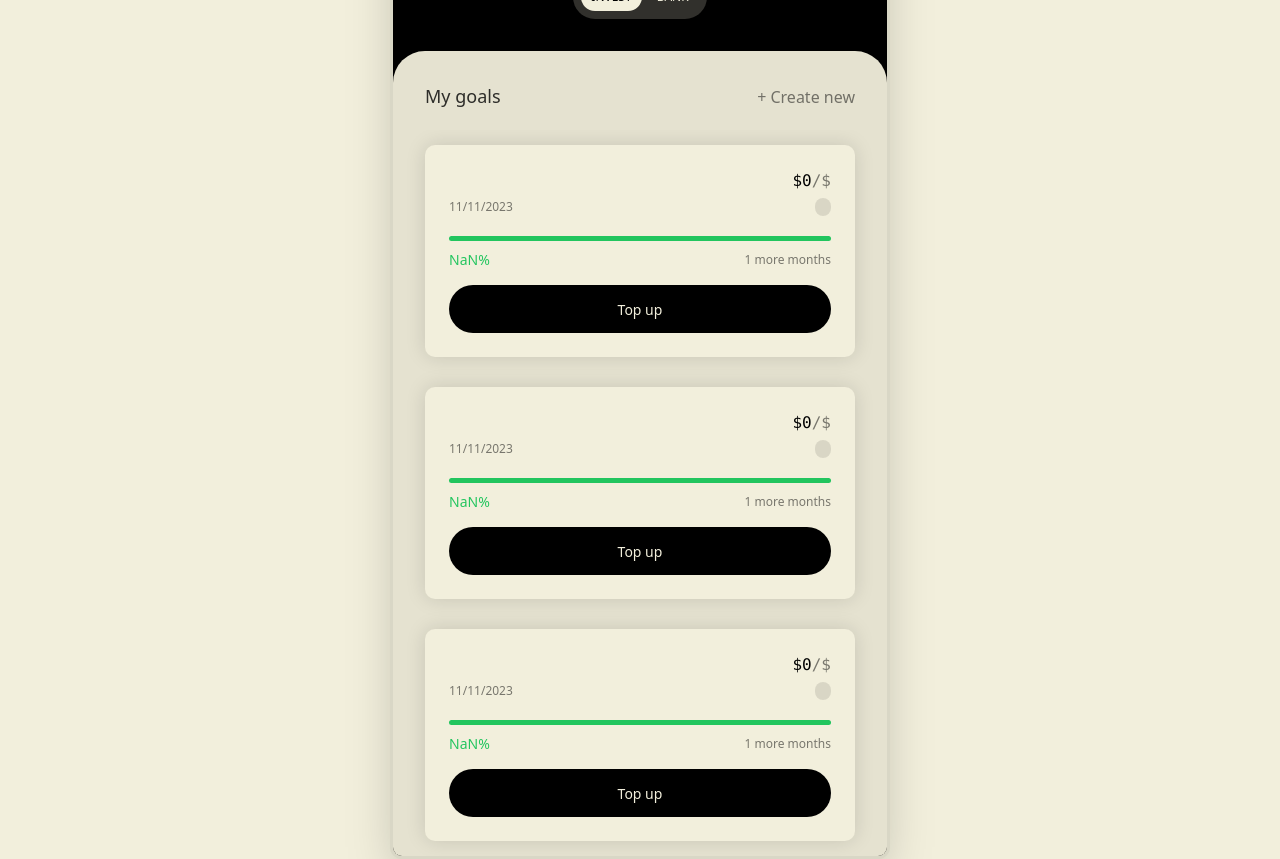
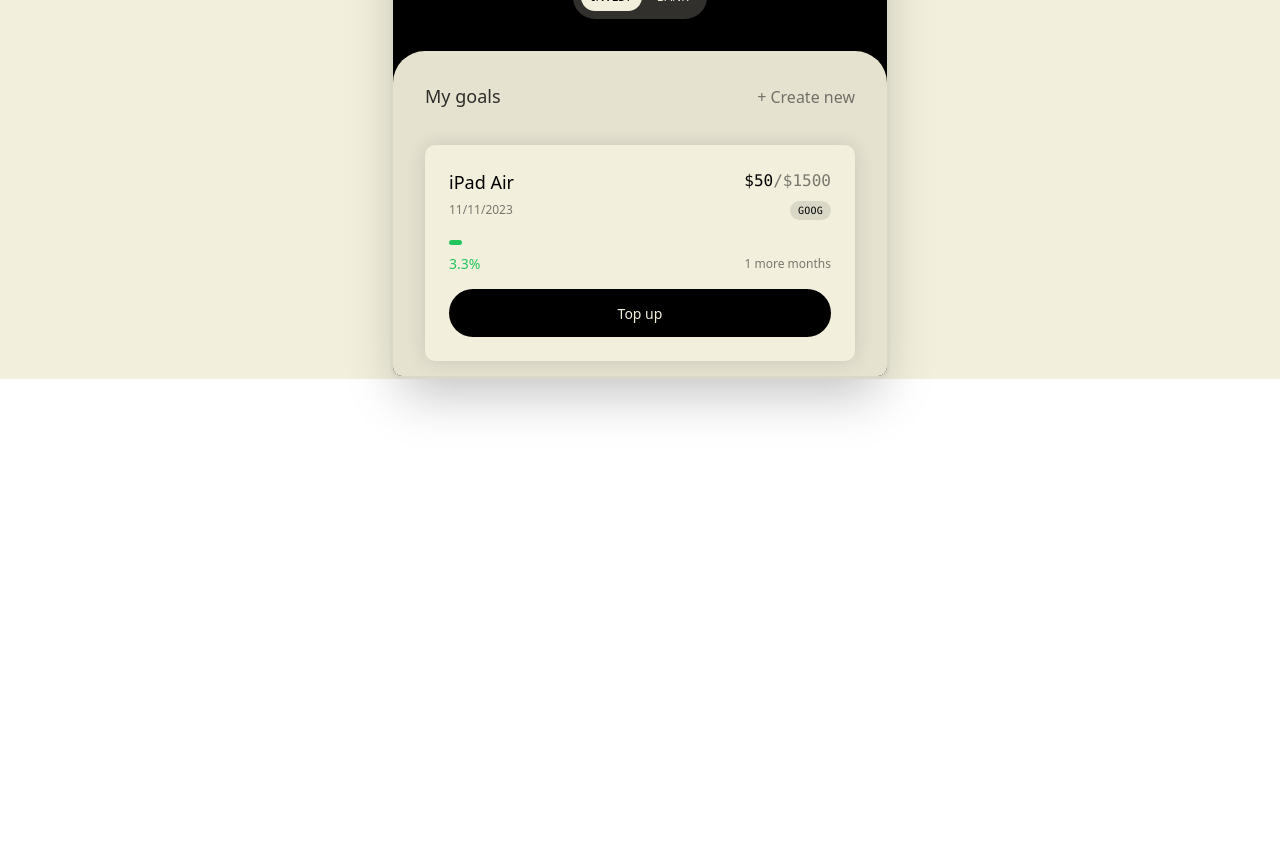
Before and after one commit to abielzulio/upvest, a Next.js app: page / in a window 1280 px wide. Shown: the part 240-1099 px from the top of the page. After the commit the page ends 800 px from the top, so only its background shows below. Built offline with nearby package versions, Linux system fonts and the light colour scheme.

Commit message:
fix: dummy index

```diff
--- a/pages/index.tsx
+++ b/pages/index.tsx
@@ -2,7 +2,7 @@
 import UserContext from "context/user"
 import Link from "next/link"
 import { useRouter } from "next/router"
-import { useContext, useEffect, useState } from "react"
+import { useContext, useState } from "react"
 import { DispatchSetState } from "type"
 
 type BalanceType = "Invest" | "Bank"
@@ -56,7 +56,9 @@
           {balanceType === "Invest" ? (
             <>
               <span className="text-[32px] opacity-50 mt-[15px]">$</span>
-              {Number(goalData.initial ?? 0).toLocaleString()}
+              {goalData.initial
+                ? Number(goalData.initial ?? 0).toLocaleString()
+                : 50}
             </>
           ) : (
             <>
@@ -90,15 +92,15 @@
             </button>
           </Link>
         </div>
-        <div className="flex flex-col px-[32px] overflow-scroll h-full">
-          {goalData && (
+        <div className="flex flex-col px-[32px] overflow-x-hidden overflow-y-scroll h-full">
+          {goalData.name ? (
             <div className="w-full flex flex-col gap-[5px] bg-white p-[24px] my-[15px] rounded-[10px] shadow-[0px_0px_20px_rgba(0,0,0,0.13)]">
               <div className="flex justify-between">
                 <p className="text-[18px] font-medium flex items-center gap-[10px]">
                   {goalData.name}
                 </p>
                 <p className="font-mono">
-                  $0
+                  ${goalData.initial}
                   <span className="opacity-50">
                     /${goalData.price?.toLocaleString()}
                   </span>
@@ -139,45 +141,33 @@
                 Top up
               </button>
             </div>
-          )}
-          {goalData && (
+          ) : (
             <div className="w-full flex flex-col gap-[5px] bg-white p-[24px] my-[15px] rounded-[10px] shadow-[0px_0px_20px_rgba(0,0,0,0.13)]">
               <div className="flex justify-between">
                 <p className="text-[18px] font-medium flex items-center gap-[10px]">
-                  {goalData.name}
+                  iPad Air
                 </p>
                 <p className="font-mono">
-                  $0
-                  <span className="opacity-50">
-                    /${goalData.price?.toLocaleString()}
-                  </span>
+                  $50
+                  <span className="opacity-50">/$1500</span>
                 </p>
               </div>
               <div className="flex justify-between">
                 <p className="text-[12px] opacity-50">11/11/2023</p>
                 <p className="text-[10px] bg-black/10 px-[8px] py-[2px] rounded-full font-mono font-medium tracking-wide">
-                  {goalData.stock}
+                  GOOG
                 </p>
               </div>
               <div className="flex flex-col gap-[8px] mt-[15px] my-[10px]">
                 <span
                   className="h-[5px] bg-green-500 rounded-full"
                   style={{
-                    width: `${
-                      ((Number(goalData.initial) ?? 1) /
-                        (Number(goalData.price) ?? 100)) *
-                      100
-                    }%`,
+                    width: `${(50 / 1500) * 100}%`,
                   }}
                 />
                 <div className="flex justify-between items-center">
                   <p className="text-green-500 text-[14px]">
-                    {(
-                      ((Number(goalData.initial) ?? 1) /
-                        (Number(goalData.price) ?? 100)) *
-                      100
-                    ).toFixed(1)}
-                    %
+                    {((50 / 1500) * 100).toFixed(1)}%
                   </p>
                   <p className="text-black opacity-50 font-medium text-[12px]">
                     1 more months
@@ -189,83 +179,6 @@
               </button>
             </div>
           )}
-          {goalData && (
-            <div className="w-full flex flex-col gap-[5px] bg-white p-[24px] my-[15px] rounded-[10px] shadow-[0px_0px_20px_rgba(0,0,0,0.13)]">
-              <div className="flex justify-between">
-                <p className="text-[18px] font-medium flex items-center gap-[10px]">
-                  {goalData.name}
-                </p>
-                <p className="font-mono">
-                  $0
-                  <span className="opacity-50">
-                    /${goalData.price?.toLocaleString()}
-                  </span>
-                </p>
-              </div>
-              <div className="flex justify-between">
-                <p className="text-[12px] opacity-50">11/11/2023</p>
-                <p className="text-[10px] bg-black/10 px-[8px] py-[2px] rounded-full font-mono font-medium tracking-wide">
-                  {goalData.stock}
-                </p>
-              </div>
-              <div className="flex flex-col gap-[8px] mt-[15px] my-[10px]">
-                <span
-                  className="h-[5px] bg-green-500 rounded-full"
-                  style={{
-                    width: `${
-                      ((Number(goalData.initial) ?? 1) /
-                        (Number(goalData.price) ?? 100)) *
-                      100
-                    }%`,
-                  }}
-                />
-                <div className="flex justify-between items-center">
-                  <p className="text-green-500 text-[14px]">
-                    {(
-                      ((Number(goalData.initial) ?? 1) /
-                        (Number(goalData.price) ?? 100)) *
-                      100
-                    ).toFixed(1)}
-                    %
-                  </p>
-                  <p className="text-black opacity-50 font-medium text-[12px]">
-                    1 more months
-                  </p>
-                </div>
-              </div>
-              <button className="bg-black hover:bg-opacity-80 transition font-medium text-[14px] h-[48px] text-white rounded-full">
-                Top up
-              </button>
-            </div>
-          )}
-          {/*           <div className="w-full flex flex-col gap-[5px] bg-white p-[24px] rounded-[10px] shadow-[0px_0px_20px_rgba(0,0,0,0.13)]">
-            <div className="flex justify-between">
-              <p className="text-[18px] font-medium flex items-center gap-[10px]">
-                iPhone 11
-              </p>
-              <p className="font-mono">
-                $1500<span className="opacity-50">/$1500</span>
-              </p>
-            </div>
-            <div className="flex justify-between">
-              <p className="text-[12px] opacity-50">11/11/2023</p>
-              <p className="text-[10px] bg-black/10 px-[8px] py-[2px] rounded-full font-mono font-medium tracking-wide">
-                AAPL
-              </p>
-            </div>
-            <div className="flex flex-col gap-[8px] mt-[15px] my-[10px]">
-              <span className="h-[5px] bg-green-500 rounded-full" />
-              <div className="flex justify-between items-center">
-                <p className="text-green-500 text-[14px]">100%</p>
-                <p className="text-green-500 font-medium text-[12px]">
-                  Time to cash out
-                </p>
-              </div>
-            </div>
-            <button className="bg-green-500 hover:bg-opacity-80 transition font-medium text-[14px] h-[48px] text-white rounded-full">
-              Cash out
-            </button>
-          </div> */}
         </div>
       </div>
     </div>
```
